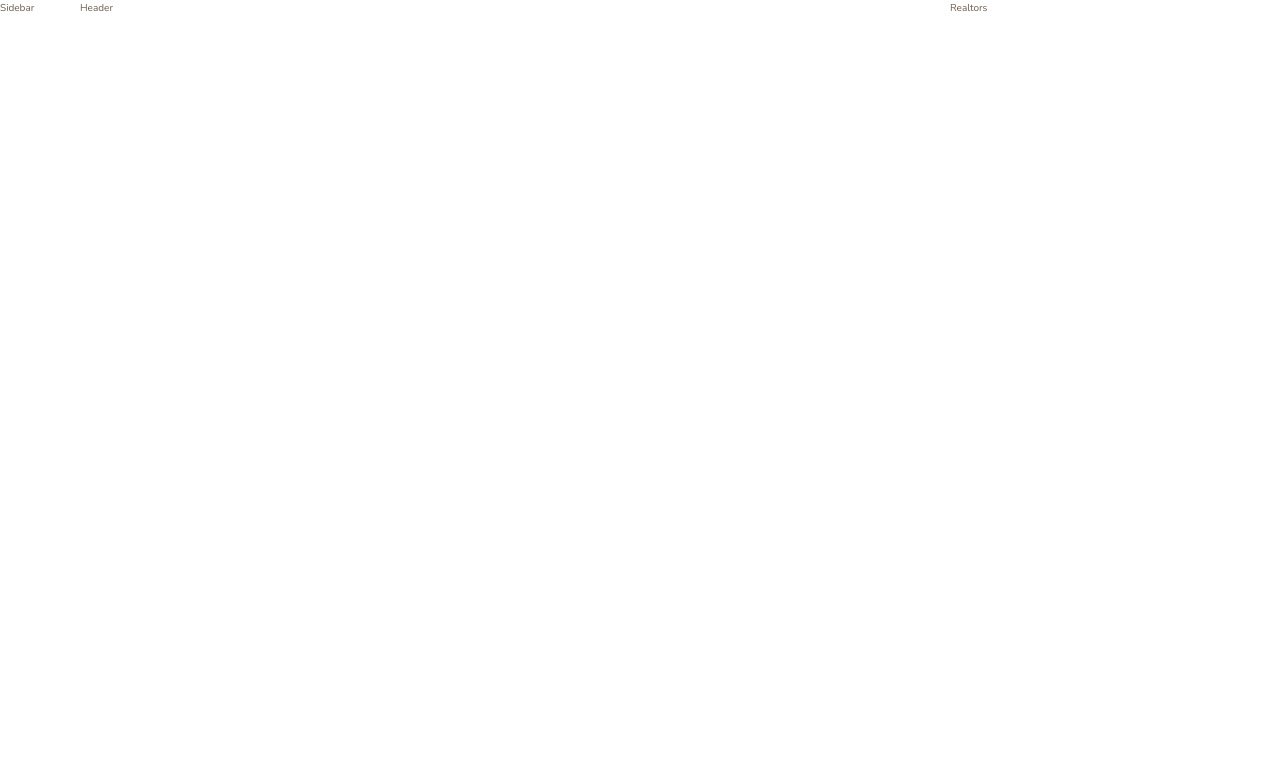
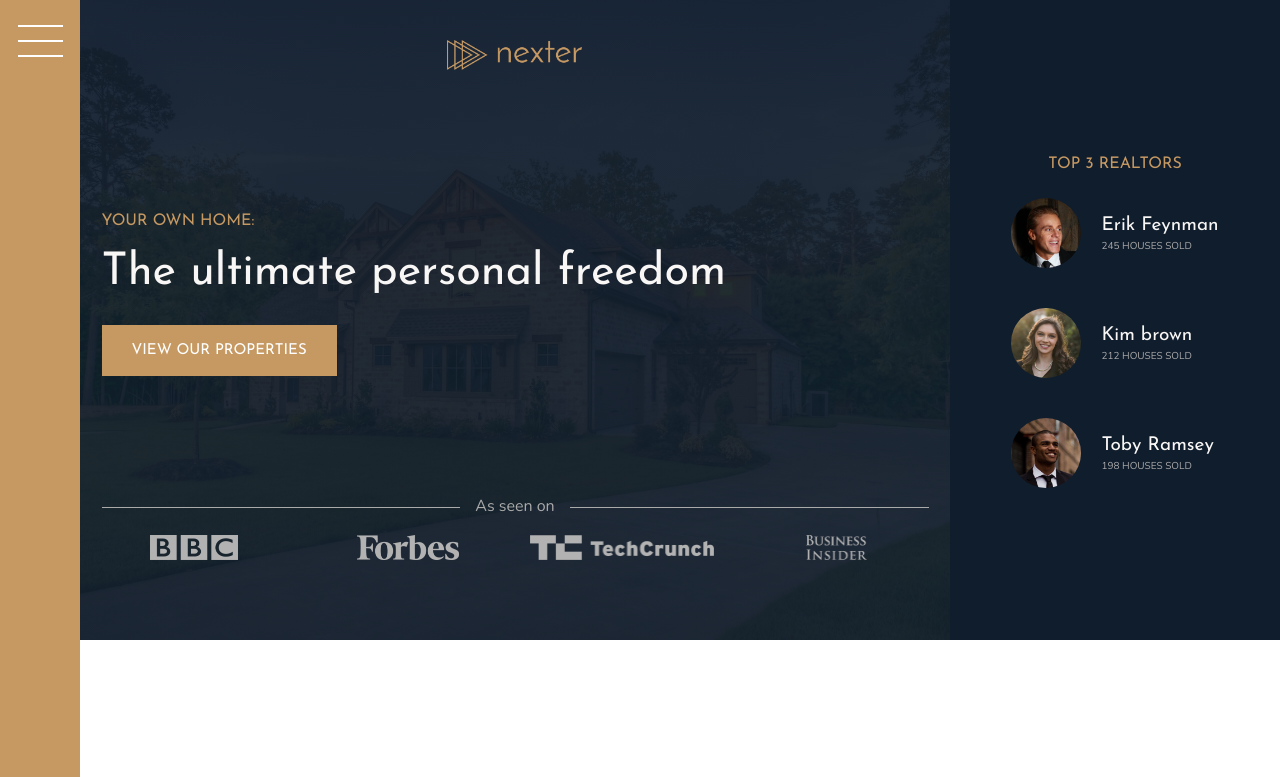
Before and after one commit to jakubpejcha/nexter, a website: page index.html in a window 1280 px wide. Shown: the top 777 px of the page. Drawn offline with nearby package versions, Linux system fonts and the light colour scheme.

Commit message:
Adding sidebar, header and realtors sections.

```diff
--- a/index.html
+++ b/index.html
@@ -13,15 +13,44 @@
     </head>
     <body class="container">
         <div class="sidebar">
-            Sidebar
+            <button class="nav-btn"></button>
         </div>
 
         <header class="header">
-            Header
+            <img src="img/logo.png" alt="Nexter logo" class="header__logo">
+			<h3 class="heading-3">Your own home:</h3>
+			<h1 class="heading-1">The ultimate personal freedom</h1>
+			<button class="btn header__btn">View our properties</button>
+			<div class="header__seenon-text">As seen on</div>
+			<div class="header__seenon-logos">
+				<img src="img/logo-bbc.png" alt="Seen on logo 1">
+				<img src="img/logo-forbes.png" alt="Seen on logo 2">
+				<img src="img/logo-techcrunch.png" alt="Seen on logo 3">
+				<img src="img/logo-bi.png" alt="Seen on logo 4">
+			</div>
         </header>
 
         <div class="realtors">
-            Realtors
+            <h3 class="heading-3">Top 3 Realtors</h3>
+			<div class="realtors__list">
+				<img src="img/realtor-1.jpeg" alt="Realtor 1" class="realtors__img">
+				<div class="realtors__details">
+					<h4 class="heading-4 heading-4--light">Erik Feynman</h4>
+					<p class="realtors__sold">245 houses sold</p>
+				</div>
+
+				<img src="img/realtor-2.jpeg" alt="Realtor 2" class="realtors__img">
+				<div class="realtors__details">
+					<h4 class="heading-4 heading-4--light">Kim brown</h4>
+					<p class="realtors__sold">212 houses sold</p>
+				</div>
+
+				<img src="img/realtor-3.jpeg" alt="Realtor 3" class="realtors__img">
+				<div class="realtors__details">
+					<h4 class="heading-4 heading-4--light">Toby Ramsey</h4>
+					<p class="realtors__sold">198 houses sold</p>
+				</div>
+			</div>
         </div>
 
         <section class="features">
--- a/sass/_header.scss
+++ b/sass/_header.scss
@@ -1,3 +1,55 @@
 .header {
     grid-column: full-start / col-end 6;
+	background-image: linear-gradient(rgba($color-secondary, .93), rgba($color-secondary, .93)), url('../img/hero.jpeg');
+	background-size: cover;
+	background-position: center;
+	padding: 8rem;
+	padding-top: 4rem;
+
+	display: grid;
+	grid-template-rows: 1fr min-content 6rem 1fr;
+	grid-template-columns: max-content;
+	grid-row-gap: 1.5rem;
+	justify-content: center;
+
+	&__logo {
+		height: 3rem;
+		justify-self: center;
+	}
+
+	&__btn {
+		align-self: start;
+		justify-self: start;
+	}
+
+	&__seenon-text {// text sam je grid item, stejne jako pseudo elementy
+		display: grid;
+		grid-template-columns: 1fr max-content 1fr;
+		grid-column-gap: 1.5rem;
+		align-items: center;
+
+
+		font-size: 1.6rem;
+		color: $color-grey-light-2;
+
+		&::before,
+		&::after {
+			content: "";
+			height: 1px;
+			display: block;
+			background-color: currentColor;
+		}
+	}
+
+	&__seenon-logos {
+		display: grid;
+		grid-template-columns: repeat(4, 1fr);
+		grid-column-gap: 3rem;
+		justify-items: center;
+
+		img {
+			height: 2.5rem;
+			filter: brightness(70%);
+		}
+	}
 }
--- a/sass/_realtors.scss
+++ b/sass/_realtors.scss
@@ -1,3 +1,35 @@
 .realtors {
+	background-color: $color-secondary;
     grid-column: col-start 7 / full-end;
+	padding: 3rem;
+
+	display: grid;
+	align-content: center;
+	justify-content: center;
+	justify-items: center;
+	grid-row-gap: 2rem;
+
+	&__list {
+		display: grid;
+		grid-template-columns: min-content max-content;
+		grid-column-gap: 2rem;
+		grid-row-gap: 5vh;
+		align-items: center;
+	}
+
+	&__img {
+		width: 7rem;
+		border-radius: 50%;
+		display: block;
+	}
+
+	&__details {
+
+	}
+
+	&__sold {
+		text-transform: uppercase;
+		color: $color-grey-light-2;
+		margin-top: -3px;
+	}
 }
--- a/sass/_sidebar.scss
+++ b/sass/_sidebar.scss
@@ -1,4 +1,35 @@
 .sidebar {
+	background-color: $color-primary;
     grid-column: sidebar-start / sidebar-end;
     grid-row: 1 / -1;
+
+	display: flex;
+	justify-content: center;
 }
+
+.nav-btn {
+	border: none;
+	border-radius: 0;
+
+	background-color: #fff;
+	height: 2px;
+	width: 4.5rem;
+	margin-top: 4rem;
+
+	&::before,
+	&::after {
+		content: "";
+		background-color: #fff;
+		height: 2px;
+		width: 4.5rem;
+		display: block;
+	}
+
+	&::before {
+		transform: translateY(-1.5rem);
+	}
+
+	&::after {
+		transform: translateY(1.3rem);// jiny offset kvuli sirce cary
+	}
+}
--- a/sass/_typography.scss
+++ b/sass/_typography.scss
@@ -6,6 +6,9 @@
 
 .heading-1 {
     @extend %heading;
+	font-size: 4.5rem;
+	color: $color-grey-light-1;
+	line-height: 1;
 }
 
 .heading-2 {
```
Also changed, not shown: css/style.css.
